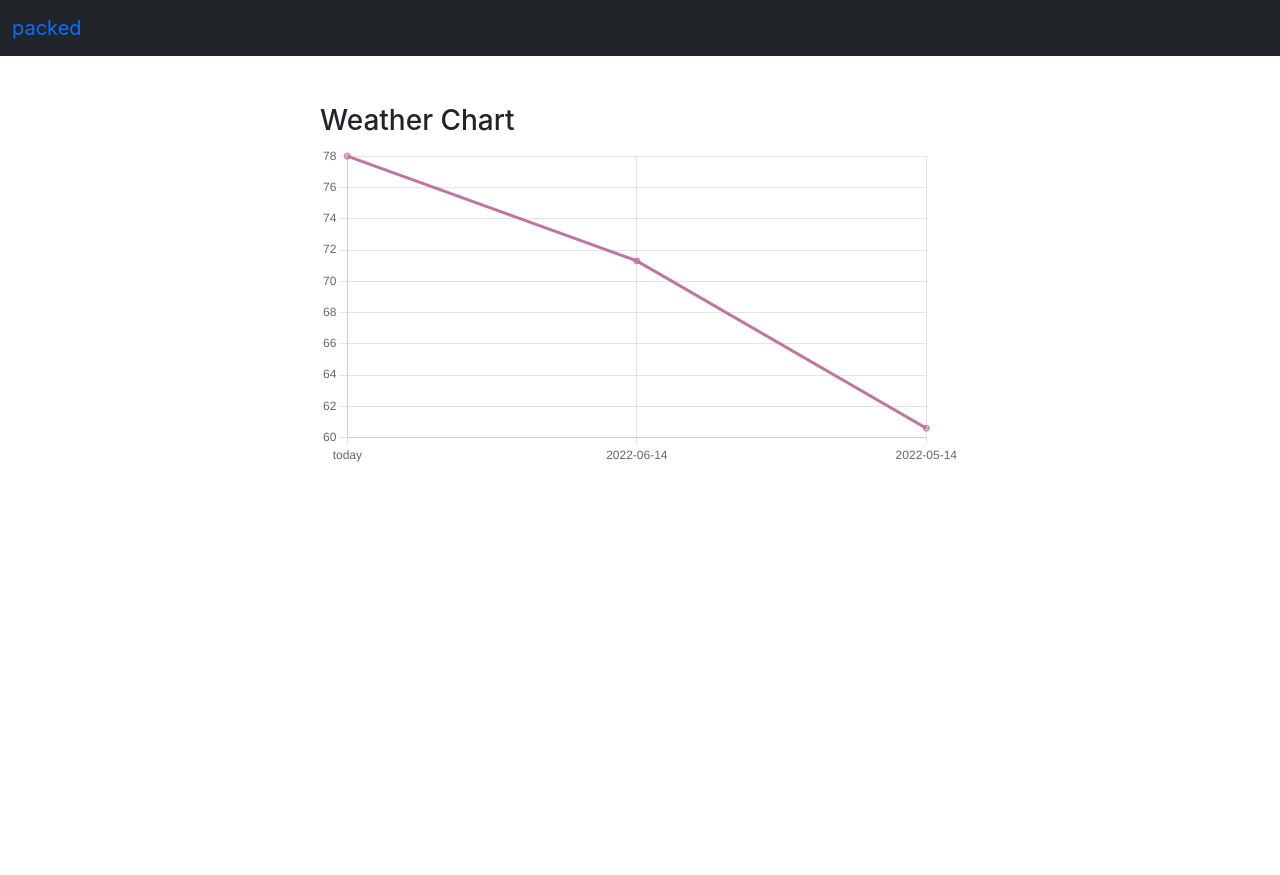
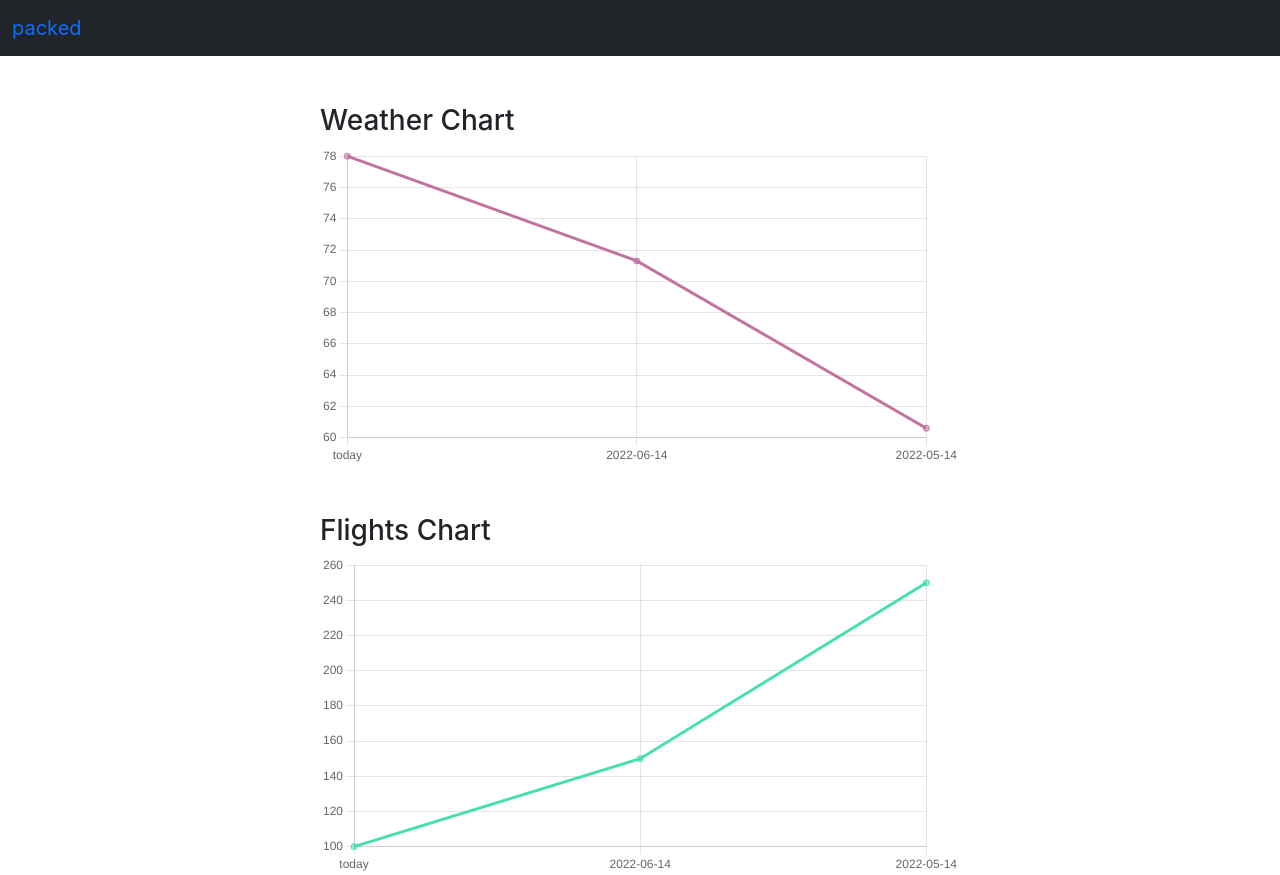
Before and after one commit to Junnanella/Packed, a React (Create React App) app in the folder ghi/: page /travel_details in a window 1280 px wide. Before the commit the page ends 800 px from the top, so only its background shows below. Built offline with nearby package versions, Linux system fonts and the light colour scheme.

Commit message:
Rendered second mock chart for Flights data

```diff
--- a/ghi/src/DataCharts/FlightChart.js
+++ b/ghi/src/DataCharts/FlightChart.js
@@ -0,0 +1,59 @@
+import React from "react";
+import { useState, useEffect } from "react";
+import { Line } from "react-chartjs-2";
+import {
+  Chart as ChartJS,
+  LineElement,
+  PointElement,
+  LinearScale,
+  CategoryScale,
+  //   Title,
+} from "chart.js";
+import { loadFlightData } from "./LoadApiData";
+
+ChartJS.register(LineElement, PointElement, LinearScale, CategoryScale);
+
+const useFlightData = () => {
+  const [flights, setFlights] = useState([]);
+
+  useEffect(() => {
+    async function fetchData() {
+      const flight_response = await loadFlightData(
+        "San Francisco",
+        "New York",
+        "2022-06-14",
+        "2022-05-14"
+      );
+      setFlights(flight_response);
+    }
+    fetchData();
+  }, []);
+
+  return flights;
+};
+
+export default function FlightChart() {
+  const flights = useFlightData();
+
+  const date_list = flights.map(({ date }) => date);
+  const cost_list = flights.map(({ cost }) => cost);
+
+  const data = {
+    labels: date_list,
+    datasets: [
+      {
+        label: "Flights",
+        backgroundColor: "rgba(71, 225, 167, 0.5)",
+        borderColor: "rgb(71, 225, 167)",
+        data: cost_list,
+      },
+    ],
+  };
+
+  return (
+    <div className="offset-3 col-6">
+      <h3 className="mt-5">Flights Chart</h3>
+      <Line data={data} options={{ responsive: true }} />
+    </div>
+  );
+}
--- a/ghi/src/DataCharts/LoadApiData.js
+++ b/ghi/src/DataCharts/LoadApiData.js
@@ -7,26 +7,38 @@ export const loadWeatherData = async (city, country) => {
 
   return temps;
 
-  const response = await fetch(
-    `http://localhost:8001/api/weather?city=${encodeURIComponent(
-      city
-    )}&country=${encodeURIComponent(country)}`
-  );
+  // use below to connect with actual api
+  // const response = await fetch(
+  //   `http://localhost:8001/api/weather?city=${encodeURIComponent(
+  //     city
+  //   )}&country=${encodeURIComponent(country)}`
+  // );
 
-  if (!response.ok) {
-    console.error(await response.json());
-    throw new Error(`Failed to get weather data -- HTTP ${response.status}`);
-  }
+  // if (!response.ok) {
+  //   console.error(await response.json());
+  //   throw new Error(`Failed to get weather data -- HTTP ${response.status}`);
+  // }
 
-  const responseJson = await response.json();
-  return responseJson.temps;
+  // const responseJson = await response.json();
+  // return responseJson.temps;
 };
 
-export const loadFlightData = async () => {
+export const loadFlightData = async (
+  origin_city,
+  destination_city,
+  departure_date,
+  return_date
+) => {
+  const flights = [
+    { date: "today", cost: 100.0 },
+    { date: "2022-06-14", cost: 150.0 },
+    { date: "2022-05-14", cost: 250.0 },
+  ];
+
+  return flights;
   // const response = await fetch("http://localhost:8002/api/flights");
   // const responseJson = await response.json();
-  // return responseJson;
-  return "flight data";
+  // return responseJson.flights;
 };
 
 export const loadCurrencyData = async () => {
--- a/ghi/src/MainPages/TravelDetailPage.js
+++ b/ghi/src/MainPages/TravelDetailPage.js
@@ -1,6 +1,7 @@
 // import { useEffect } from "react";
 import { useSearchParams } from "react-router-dom";
-import Chart from "../DataCharts/WeatherChart";
+import WeatherChart from "../DataCharts/WeatherChart";
+import FlightChart from "../DataCharts/FlightChart";
 
 export default function TravelDetailPage() {
   const [searchParams] = useSearchParams();
@@ -9,29 +10,11 @@ export default function TravelDetailPage() {
   const departure_date = searchParams.get("departure_date");
   const return_date = searchParams.get("return_date");
 
-  // const [currency, setCurrency] = useState();
-  // const [flights, setFlights] = useState();
-
-  // useEffect(() => {
-  //   async function fetchData() {
-  //     const currency = loadCurrencyData(destination);
-  //     const flights = loadFlightData(
-  //       origin,
-  //       destination,
-  //       departure_date,
-  //       return_date
-  //     );
-
-  //     setWeather(weather);
-  //     setCurrency(currency);
-  //     setFlights(flights);
-  //   }
-  //   fetchData();
-  // }, [origin, destination, departure_date, return_date]);
-
+  // Will need to pass the above variable to the corresponding components
   return (
     <div>
-      <Chart />
+      <WeatherChart />
+      <FlightChart />
     </div>
   );
 }
```
